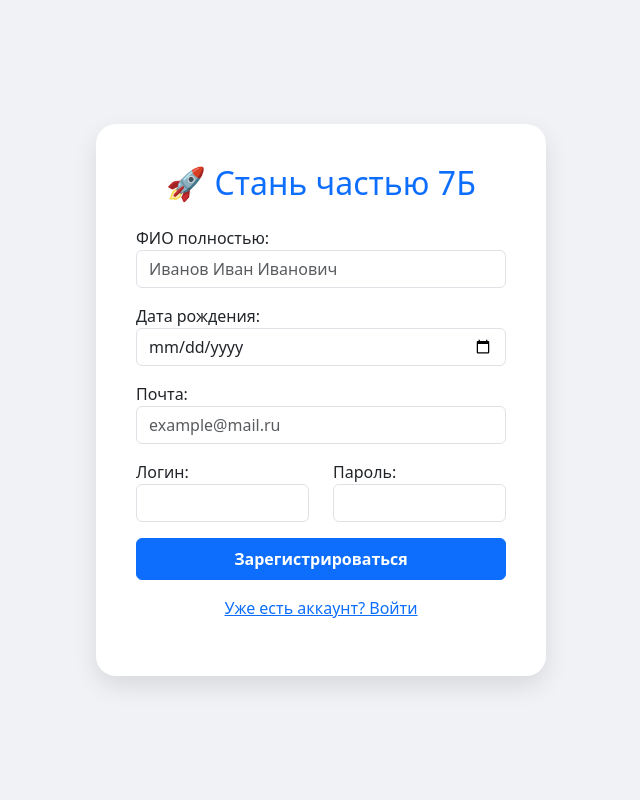
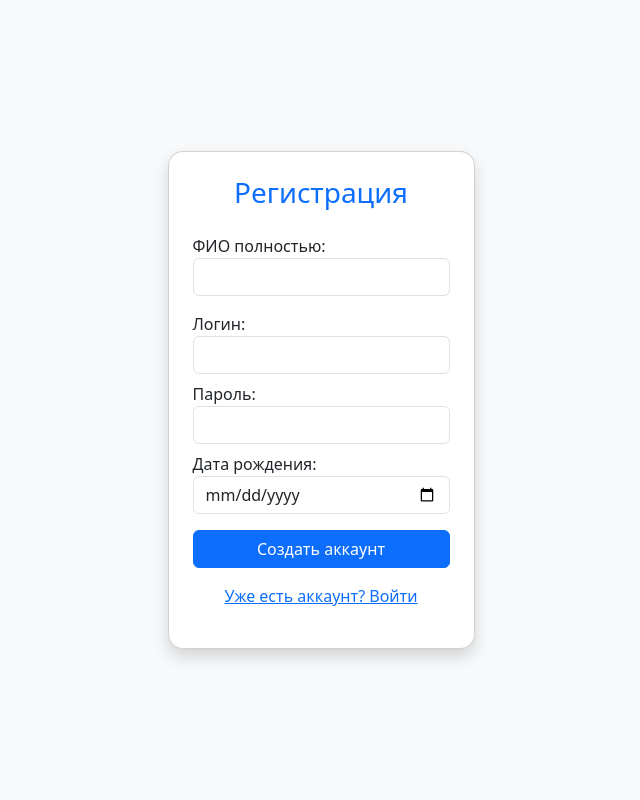
Before and after one commit to sasula878-gif/my-class-website, a Flask app: page /register in a window 1280 px wide. Shown: the whole page, without its empty margins (319-959 px from the left). Run offline with Flask 3, Linux system fonts and the light colour scheme.

Commit message:
Update register.html

```diff
--- a/templates/register.html
+++ b/templates/register.html
@@ -4,23 +4,28 @@
     <meta charset="UTF-8">
     <title>Регистрация 7Б</title>
     <link href="https://cdn.jsdelivr.net/npm/bootstrap@5.3.0/dist/css/bootstrap.min.css" rel="stylesheet">
-    <style>
-        body { background: #f0f2f5; display: flex; align-items: center; min-height: 100vh; }
-        .reg-card { background: white; padding: 40px; border-radius: 20px; box-shadow: 0 10px 25px rgba(0,0,0,0.1); width: 100%; max-width: 450px; margin: auto; }
-    </style>
 </head>
-<body>
-    <div class="reg-card">
-        <h2 class="text-center text-primary mb-4">🚀 Стань частью 7Б</h2>
-        <form method="post">
-            <div class="mb-3"><label>ФИО полностью:</label><input name="fio" class="form-control" placeholder="Иванов Иван Иванович" required></div>
-            <div class="mb-3"><label>Дата рождения:</label><input name="bday" type="date" class="form-control" required></div>
-            <div class="mb-3"><label>Почта:</label><input name="email" type="email" class="form-control" placeholder="example@mail.ru" required></div>
-            <div class="row">
-                <div class="col"><div class="mb-3"><label>Логин:</label><input name="login" class="form-control" required></div></div>
-                <div class="col"><div class="mb-3"><label>Пароль:</label><input name="password" type="password" class="form-control" required></div></div>
+<body class="bg-light d-flex align-items-center" style="min-height: 100vh;">
+    <div class="card p-4 shadow mx-auto" style="max-width: 400px; border-radius: 15px;">
+        <h3 class="text-center text-primary mb-4">Регистрация</h3>
+        <form method="post" action="/register">
+            <div class="mb-3">
+                <label>ФИО полностью:</label>
+                <input name="fio" class="form-control" required>
             </div>
-            <button type="submit" class="btn btn-primary w-100 py-2 fw-bold">Зарегистрироваться</button>
+            <div class="mb-2">
+                <label>Логин:</label>
+                <input name="login" class="form-control" required>
+            </div>
+            <div class="mb-2">
+                <label>Пароль:</label>
+                <input name="password" type="password" class="form-control" required>
+            </div>
+            <div class="mb-3">
+                <label>Дата рождения:</label>
+                <input name="bday" type="date" class="form-control" required>
+            </div>
+            <button type="submit" class="btn btn-primary w-100">Создать аккаунт</button>
         </form>
         <p class="text-center mt-3"><a href="/login">Уже есть аккаунт? Войти</a></p>
     </div>
```
